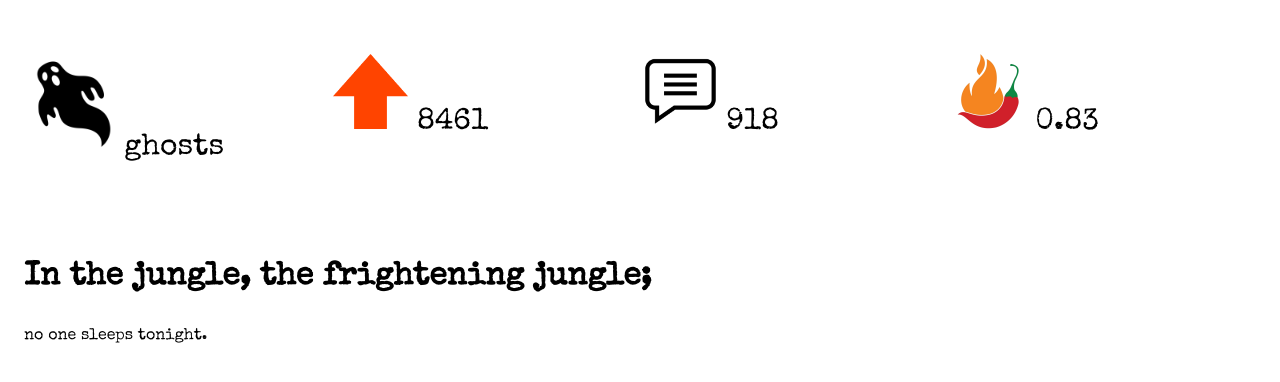
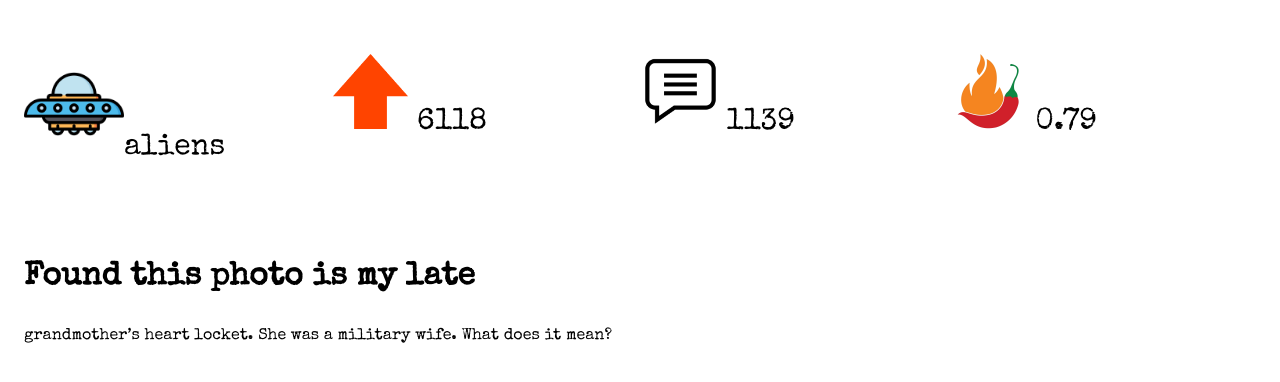
Before and after one commit to thisweekinredacted/thisweekinredacted.github.io, a Jekyll site: the page pages/top1.html, which Jekyll copies as it is, in a window 1280 px wide. Shown: the top 382 px of the page. Built offline with Jekyll 4.4.1, drawn with Linux system fonts in a browser that asks for light colours.

Commit message:
Update weekly pages

```diff
--- a/pages/top1.html
+++ b/pages/top1.html
@@ -8,14 +8,14 @@
     </head>
     <body>
         <div class="c-methods">
-            <p class="c-methods_bio"><img src="paranormal.png" width="100" height="100">ghosts</p>
-            <p class="c-methods_che"><img src="upvote.png" width="75" height="75"> 8461</p>
-            <p class="c-methods_rad"><img src="comment.png" width="75" height="75"> 918</p>
-            <p class="c-methods_psy"><img src="spice.png" width="75" height="75"> 0.83</p>
+            <p class="c-methods_bio"><img src="ufo.png" width="100" height="100">aliens</p>
+            <p class="c-methods_che"><img src="upvote.png" width="75" height="75"> 6118</p>
+            <p class="c-methods_rad"><img src="comment.png" width="75" height="75"> 1139</p>
+            <p class="c-methods_psy"><img src="spice.png" width="75" height="75"> 0.79</p>
         </div>
         <div>
-            <h1>In the jungle, the frightening jungle; </h1>
-            <p>no one sleeps tonight.</p>
+            <h1>Found this photo is my late </h1>
+            <p>grandmother’s heart locket. She was a military wife. What does it mean?</p>
         </div>
     </body>
     </html>
```
Also changed, not shown: _posts/2023-11-26-podcast-0.markdown (added, +14 -0 lines), pages/top2.html (+5 -5 lines), pages/top3.html (+6 -6 lines), pages/top4.html (+5 -5 lines).
